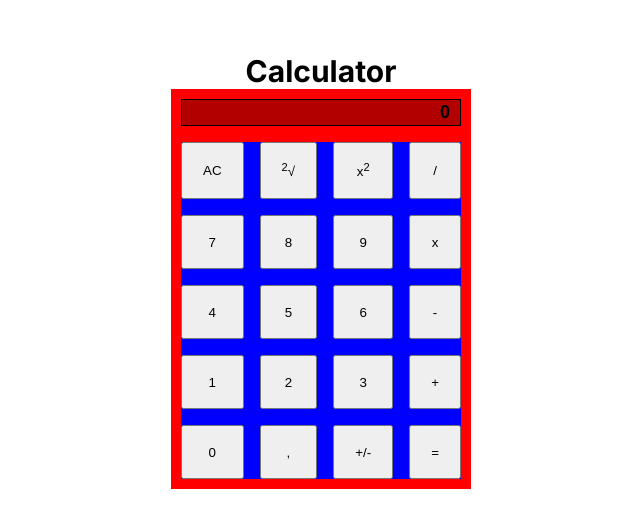
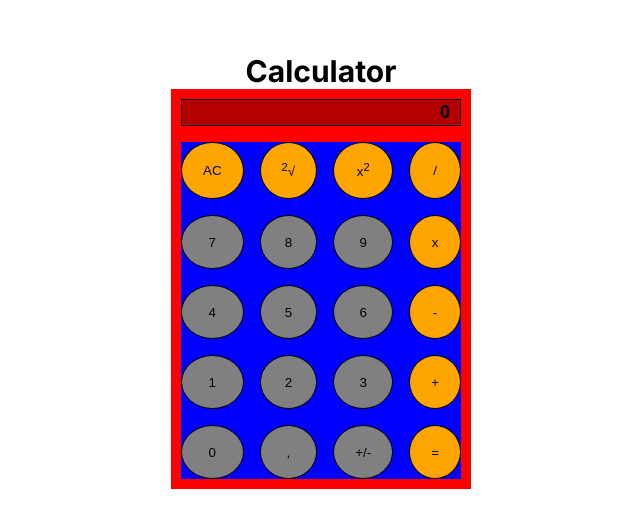
Before and after one commit to fpuentes-dev/calculator, a Next.js app: page / in a window 1280 px wide. Shown: the part 129-656 px from the top of the page, without its empty margins (319-959 px from the left). Built offline with nearby package versions, Linux system fonts and the light colour scheme.

Commit message:
added basic operations

```diff
--- /dev/null
+++ b/src/components/Button/Button.tsx
@@ -0,0 +1,19 @@
+import styles from './styles.module.scss'
+
+const { container } = styles
+
+interface ButtonProps {
+  children: React.ReactNode
+  onClick?: () => void
+  isNumber?: boolean
+}
+
+const Button: React.FC<ButtonProps> = ({ children, onClick, isNumber }) => {
+  return (
+    <button className={container} onClick={onClick} style={{ background: isNumber ? 'grey' : 'orange' }}>
+      {children}
+    </button>
+  )
+}
+
+export default Button
--- /dev/null
+++ b/src/components/Button/index.ts
@@ -0,0 +1,2 @@
+import Button from './Button'
+export default Button
--- /dev/null
+++ b/src/components/Button/styles.module.scss
@@ -0,0 +1,4 @@
+.container {
+  border: 1px solid black;
+  border-radius: 50%;
+}
--- a/src/components/Calculator/Calculator.tsx
+++ b/src/components/Calculator/Calculator.tsx
@@ -1,14 +1,21 @@
+'use client'
+
 import MainButtons from './components/MainButtons'
+import { ContextCalculator, ContextCalculatorInitial } from './context/ContextCalculator'
+import { useState } from 'react'
 import styles from './styles.module.scss'
 
 const { container, display } = styles
 
 const Calculator: React.FC = () => {
+  const [context, setContext] = useState(ContextCalculatorInitial)
   return (
-    <div className={container}>
-      <input type='text' className={display} value='0' readOnly />
-      <MainButtons />
-    </div>
+    <ContextCalculator.Provider value={{ context, setContext }}>
+      <div className={container}>
+        <input type='text' className={display} value={context.numAux || context.num || context.result} readOnly />
+        <MainButtons />
+      </div>
+    </ContextCalculator.Provider>
   )
 }
 
--- a/src/components/Calculator/components/MainButtons/MainButtons.tsx
+++ b/src/components/Calculator/components/MainButtons/MainButtons.tsx
@@ -1,34 +1,81 @@
+import Button from '@src/components/Button'
 import styles from './styles.module.scss'
+import useMainButtons from './hooks/useMainButtons'
 
 const { container } = styles
 
 const MainButtons: React.FC = () => {
+  const {
+    handle0Click,
+    handle1Click,
+    handle2Click,
+    handle3Click,
+    handle4Click,
+    handle5Click,
+    handle6Click,
+    handle7Click,
+    handle8Click,
+    handle9Click,
+    handleDecimalClick,
+    handleChangeSignClick,
+    handleAC,
+    handleSum,
+    handleSubtract,
+    handleMultiply,
+    handleDivide,
+    handleEq,
+  } = useMainButtons()
+
   return (
     <div className={container}>
-      <button>AC</button>
-      <button>
+      <Button onClick={handleAC}>AC</Button>
+      <Button>
         <sup>2</sup>&#8730;
-      </button>
-      <button>
+      </Button>
+      <Button>
         x<sup>2</sup>
-      </button>
-      <button>/</button>
-      <button>7</button>
-      <button>8</button>
-      <button>9</button>
-      <button>x</button>
-      <button>4</button>
-      <button>5</button>
-      <button>6</button>
-      <button>-</button>
-      <button>1</button>
-      <button>2</button>
-      <button>3</button>
-      <button>+</button>
-      <button>0</button>
-      <button>,</button>
-      <button>+/-</button>
-      <button>=</button>
+      </Button>
+      <Button onClick={handleDivide}>/</Button>
+      <Button onClick={handle7Click} isNumber>
+        7
+      </Button>
+      <Button onClick={handle8Click} isNumber>
+        8
+      </Button>
+      <Button onClick={handle9Click} isNumber>
+        9
+      </Button>
+      <Button onClick={handleMultiply}>x</Button>
+      <Button onClick={handle4Click} isNumber>
+        4
+      </Button>
+      <Button onClick={handle5Click} isNumber>
+        5
+      </Button>
+      <Button onClick={handle6Click} isNumber>
+        6
+      </Button>
+      <Button onClick={handleSubtract}>-</Button>
+      <Button onClick={handle1Click} isNumber>
+        1
+      </Button>
+      <Button onClick={handle2Click} isNumber>
+        2
+      </Button>
+      <Button onClick={handle3Click} isNumber>
+        3
+      </Button>
+      <Button onClick={handleSum}>+</Button>
+      <Button onClick={handle0Click} isNumber>
+        0
+      </Button>
+      <Button onClick={handleDecimalClick} isNumber>
+        ,
+      </Button>
+      <Button onClick={handleChangeSignClick} isNumber>
+        +/-
+      </Button>
+      <Button onClick={handleEq}>=</Button>
     </div>
   )
 }
--- /dev/null
+++ b/src/components/Calculator/components/MainButtons/hooks/useMainButtons.ts
@@ -0,0 +1,164 @@
+import { useContext, useState } from 'react'
+import { ContextCalculator, ContextCalculatorInitial } from '@src/components/Calculator/context/ContextCalculator'
+import { OPERATION } from '@src/types/operation'
+
+const compute = (n1: number, n2: number, op?: OPERATION) => {
+  switch (op) {
+    case OPERATION.SUM:
+      return n1 + n2
+    case OPERATION.SUB:
+      return n1 - n2
+    case OPERATION.DIV:
+      return n1 / n2
+    case OPERATION.MUL:
+      return n1 * n2
+    default:
+      return -1
+  }
+}
+
+const useMainButtons = () => {
+  const { context, setContext } = useContext(ContextCalculator)
+  const [isDecimal, setIsDecimal] = useState(false)
+
+  const handleNumClick = (n: string) => {
+    if (context.result === 0 || context.operation) {
+      setContext({
+        ...context,
+        num: context.num + n,
+      })
+    }
+  }
+
+  const handle0Click = () => context.num !== '' && handleNumClick('0')
+  const handle1Click = () => handleNumClick('1')
+  const handle2Click = () => handleNumClick('2')
+  const handle3Click = () => handleNumClick('3')
+  const handle4Click = () => handleNumClick('4')
+  const handle5Click = () => handleNumClick('5')
+  const handle6Click = () => handleNumClick('6')
+  const handle7Click = () => handleNumClick('7')
+  const handle8Click = () => handleNumClick('8')
+  const handle9Click = () => handleNumClick('9')
+
+  const handleDecimalClick = () => {
+    if (!isDecimal) {
+      setContext({
+        ...context,
+        num: context.num ? context.num + '.' : '0.',
+      })
+      setIsDecimal(true)
+    }
+  }
+
+  const handleChangeSignClick = () => {
+    if (context.num) {
+      setContext({
+        ...context,
+        num: `${Number(context.num) * -1}`,
+      })
+    } else {
+      setContext({
+        ...context,
+        result: context.result * -1,
+      })
+    }
+  }
+
+  const handleAC = () => {
+    setContext(ContextCalculatorInitial)
+    isDecimal && setIsDecimal(false)
+  }
+
+  const handleSum = () => {
+    let result = context.result || Number(context.num)
+    if (context.operation) {
+      result = compute(context.result, Number(context.num), context.operation)
+    }
+
+    setContext({
+      ...context,
+      num: '',
+      operation: OPERATION.SUM,
+      result,
+    })
+  }
+
+  const handleSubtract = () => {
+    let result = context.result || Number(context.num)
+    if (context.operation) {
+      result = compute(context.result, Number(context.num), context.operation)
+    }
+
+    setContext({
+      ...context,
+      num: '',
+      operation: OPERATION.SUB,
+      result,
+    })
+  }
+
+  const handleMultiply = () => {
+    let result = context.result || Number(context.num)
+    if (context.operation) {
+      result = compute(context.result, Number(context.num), context.operation)
+    }
+
+    setContext({
+      ...context,
+      num: '',
+      operation: OPERATION.MUL,
+      result,
+    })
+  }
+
+  const handleDivide = () => {
+    let result = context.result || Number(context.num)
+    if (context.operation) {
+      result = compute(context.result, Number(context.num), context.operation)
+    }
+
+    setContext({
+      ...context,
+      num: '',
+      operation: OPERATION.DIV,
+      result,
+    })
+  }
+
+  const handleEq = () => {
+    if (context.num && context.operation) {
+      const result = compute(context.result, Number(context.num), context.operation)
+      setContext({
+        ...context,
+        num: '',
+        operation: undefined,
+        result,
+      })
+    }
+  }
+
+  return {
+    handleNumClick,
+    handle0Click,
+    handle1Click,
+    handle2Click,
+    handle3Click,
+    handle4Click,
+    handle5Click,
+    handle6Click,
+    handle7Click,
+    handle8Click,
+    handle9Click,
+    handleDecimalClick,
+    handleChangeSignClick,
+    handleAC,
+    handleSum,
+    handleSubtract,
+    handleMultiply,
+    handleDivide,
+    handleEq,
+  }
+}
+
+export default useMainButtons
--- /dev/null
+++ b/src/components/Calculator/context/ContextCalculator.ts
@@ -0,0 +1,28 @@
+'use client'
+
+import { OPERATION } from '@src/types/operation'
+import React, { SetStateAction, Dispatch } from 'react'
+
+interface ContextCalculatorInitialType {
+  num: string
+  numAux: string
+  operation?: OPERATION
+  result: number
+}
+
+interface ContextCalculatorType {
+  context: ContextCalculatorInitialType
+  setContext: Dispatch<SetStateAction<ContextCalculatorInitialType>>
+}
+
+export const ContextCalculatorInitial: ContextCalculatorInitialType = {
+  num: '',
+  numAux: '',
+  operation: undefined,
+  result: 0,
+}
+
+export const ContextCalculator = React.createContext<ContextCalculatorType>({
+  context: ContextCalculatorInitial,
+  setContext: () => {},
+})
--- /dev/null
+++ b/src/types/operation.ts
@@ -0,0 +1,6 @@
+export enum OPERATION {
+  SUM = '+',
+  SUB = '-',
+  DIV = '/',
+  MUL = '*',
+}
```
